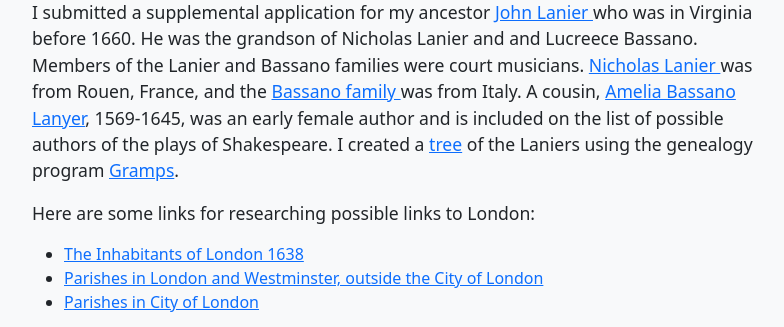
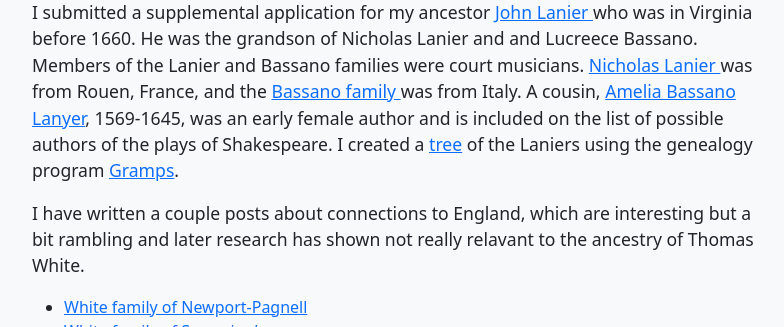
Before and after one commit to basic99/homepage2, a PHP site: page /genealogy.php in a window 1280 px wide. Shown: the part 1283-1610 px from the top of the page, without its empty margins (244-1028 px from the left). Run offline with PHP 8.4, Linux system fonts and the light colour scheme.

Commit message:
articles

```diff
--- a/article/a-possible-english-ancestry-for-thomas-white.php
+++ b/article/a-possible-english-ancestry-for-thomas-white.php
@@ -9,7 +9,7 @@
 
     <!-- Bootstrap core CSS -->
     <link href="https://cdn.jsdelivr.net/npm/bootstrap@5.1.3/dist/css/bootstrap.min.css" rel="stylesheet" integrity="sha384-1BmE4kWBq78iYhFldvKuhfTAU6auU8tT94WrHftjDbrCEXSU1oBoqyl2QvZ6jIW3" crossorigin="anonymous">
-    <link href="css/homepage2.css" rel="stylesheet">
+    <link href="/css/homepage2.css" rel="stylesheet">
 
 
     <style>
@@ -19,11 +19,11 @@
   <body>
 
 <?php
-include "menu.php";
+include "../menu.php";
 ?>
 
   <div  class='marspic'>
-  <img src='img/mars_wp_hdr.png' />
+  <img src='/img/mars_wp_hdr.png' />
 </div>
 <main class="container">
 <div class="row g-5 bg-light rounded">
--- a/genealogy.php
+++ b/genealogy.php
@@ -45,13 +45,13 @@ include "menu.php";
 
 <p>I submitted a supplemental application for my ancestor <a href="http://jimserver.net/downloads/WhiteJamesNatNo4791-S1.pdf"> John Lanier </a> who was in Virginia before 1660. He was the grandson of Nicholas Lanier and and Lucreece Bassano. Members of the Lanier and Bassano families were court musicians. <a href="http://en.wikipedia.org/wiki/Nicholas_Lanier_the_Elder"> Nicholas Lanier </a> was from Rouen, France, and the <a href="http://en.wikipedia.org/wiki/Anthony_Bassano">Bassano family </a> was from Italy. A cousin, <a href="http://www.shakespeareanauthorshiptrust.org.uk/pages/candidates/other.htm">Amelia Bassano Lanyer</a>, 1569-1645, was an early female author and is included on the list of possible authors of the plays of Shakespeare. I created a <a href="http://jimserver.net/downloads/lanier_descend_chart.svg">tree</a> of the Laniers using the genealogy program <a href="https://gramps-project.org/wiki/index.php?title=Main_page">Gramps</a>.
 
-<!-- <p>I have written a couple posts about connections to England, which are interesting but a bit rambling and later research has shown not really relavant to the ancestry of Thomas White.
+<p>I have written a couple posts about connections to England, which are interesting but a bit rambling and later research has shown not really relavant to the ancestry of Thomas White.
 <ul>
-  <li><a title="A Possible English Ancestry for Thomas White" href="http://jimserver.net/a-possible-english-ancestry-for-thomas-white/"> White family of Newport-Pagnell</a></li>
-  <li><a title="Ancestry of William White, Clerk" href="http://jimserver.net/ancestry-of-william-white-clerk/">White family of Sempringham</a></li>
-  <li><a title="The Merchant Taylors" href="http://jimserver.net/the-merchant-taylors/">The Merchant Taylors</a></li>
-  <li><a title="White, Manning, Hodges London Connection" href="http://jimserver.net/white-manning-hodges-london-connection/">White, Manning, Hodges London Connection</a></li>
-</ul> -->
+  <li><a title="A Possible English Ancestry for Thomas White" href="/article/a-possible-english-ancestry-for-thomas-white.php"> White family of Newport-Pagnell</a></li>
+  <li><a title="Ancestry of William White, Clerk" href="/article/ancestry-of-william-white-clerk.php">White family of Sempringham</a></li>
+  <li><a title="The Merchant Taylors" href="/article/the-merchant-taylors.php">The Merchant Taylors</a></li>
+  <li><a title="White, Manning, Hodges London Connection" href="/article/white-manning-hodges-london-connection.php">White, Manning, Hodges London Connection</a></li>
+</ul>
 <p>Here are some links for researching possible links to London:
 <ul>
   <li><a href="http://www.british-history.ac.uk/source.aspx?pubid=176">The Inhabitants of London 1638</a></li>
```
